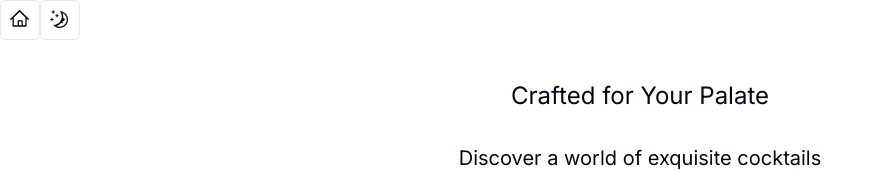
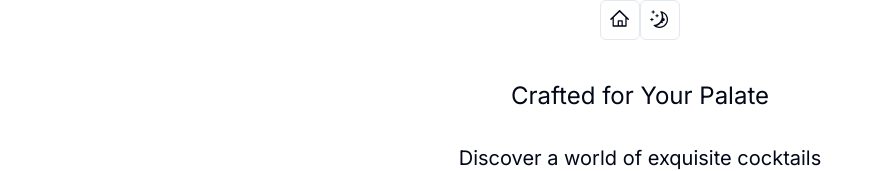
Before and after one commit to kingkwongsta/mixology, a Next.js app: page / in a window 1280 px wide. Shown: the top 171 px of the page, without its empty margins (0-884 px from the left). Built offline with nearby package versions, Linux system fonts and the light colour scheme.

Commit message:
center header elements

```diff
--- a/src/app/components/Header.jsx
+++ b/src/app/components/Header.jsx
@@ -4,9 +4,9 @@ import ModeToggle from "./ModeToggle";
 
 export default function Header() {
   return (
-    <>
+    <div className="flex flex-row justify-center">
       <ModeToggle />
-    </>
+    </div>
   );
 }
 
```
